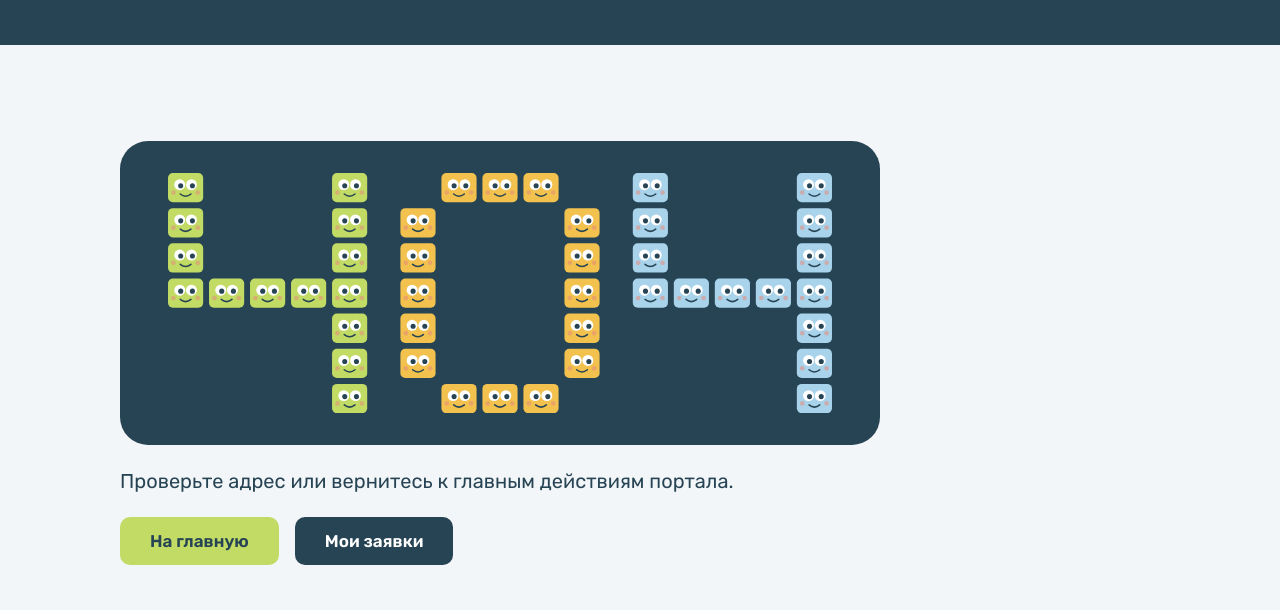
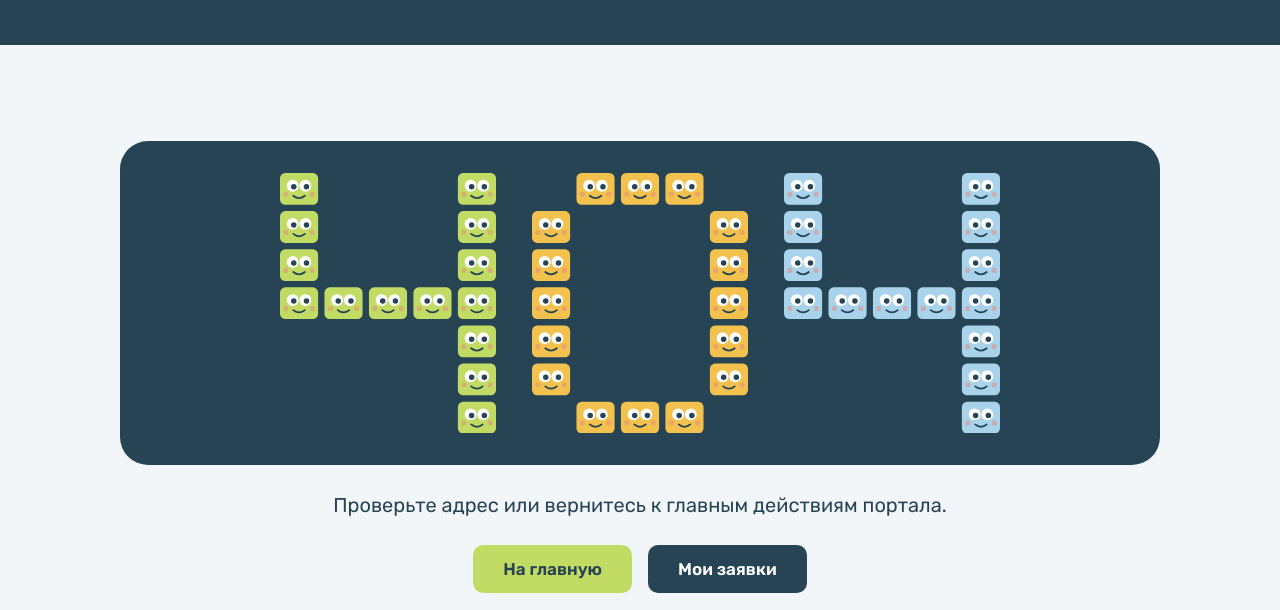
Before and after one commit to luchilica/domkom, a website: page 404.html in a window 1280 px wide. Shown: the part 190-800 px from the top of the page. Drawn offline with Linux system fonts and the light colour scheme.

Commit message:
Страница 404: панель с цифрами на всю ширину контейнера, содержимое по центру
Co-Authored-By: Claude Sonnet 5.5 <noreply@anthropic.com>
Claude-Session: https://claude.ai/code/session_01DrFCr5b5AP35RVWyATuJkk

```diff
--- a/scss/main.scss
+++ b/scss/main.scss
@@ -1819,11 +1819,16 @@ button {
 
 .empty-state {
   display: grid;
-  gap: 20px;
-  justify-items: start;
+  gap: 24px;
+  justify-items: center;
+  text-align: center;
 
   > * {
     max-width: 640px;
+  }
+
+  .hero__actions {
+    justify-content: center;
   }
 }
 
@@ -1892,19 +1897,21 @@ button {
 
 // ---------- Страница 404: цифры из окон ----------
 .empty-state > .n404 {
-  max-width: 760px;
+  max-width: 1040px;
 }
 
 .n404 {
   width: 100%;
-  padding: 32px clamp(16px, 5vw, 48px);
+  padding: clamp(20px, 4vw, 32px) clamp(16px, 5vw, 64px);
   border-radius: $r-lg;
   background: $ink;
 
   &__art {
     display: block;
     width: 100%;
+    max-width: 720px;
     height: auto;
+    margin-inline: auto;
   }
 
   &__lime {
```
Also changed, not shown: css/main.css.
